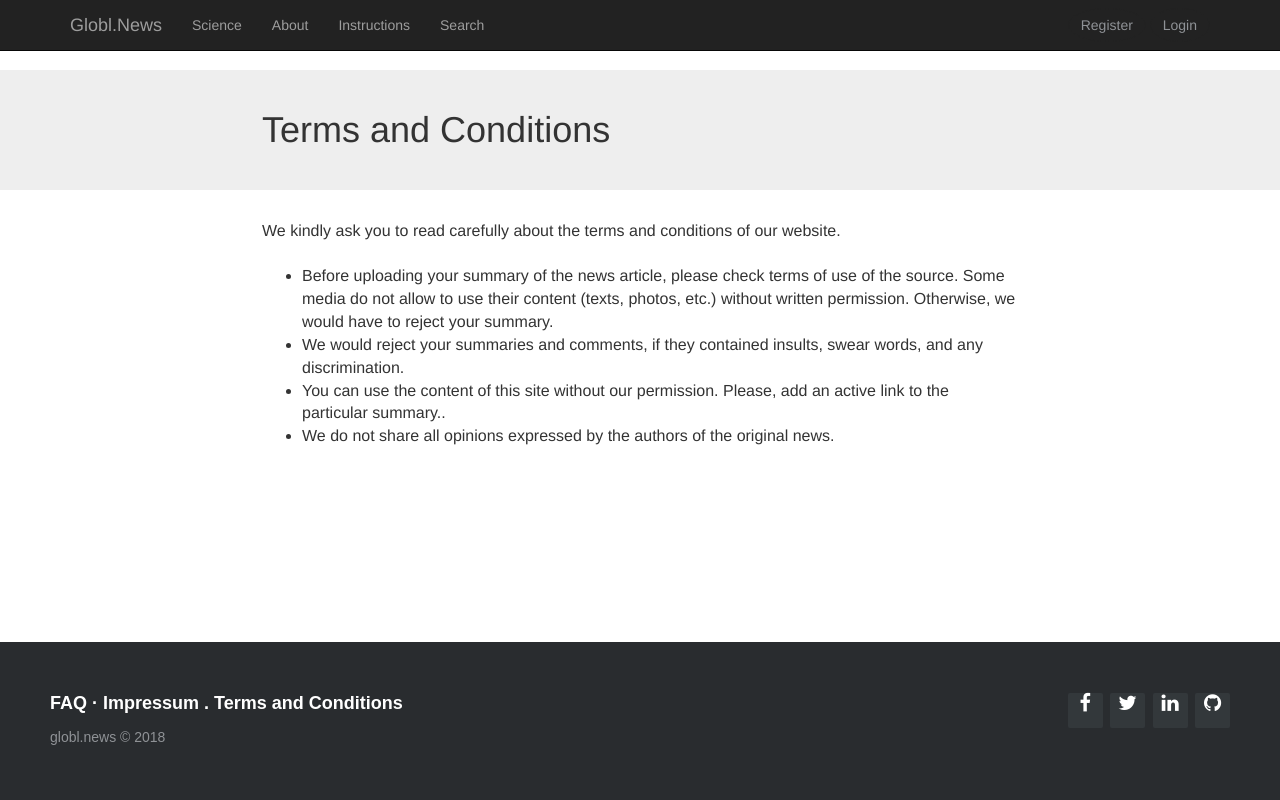
After one commit to k-sokolov/globl_news, a Django app: page /terms in a window 1280 px wide. The commit adds this page. Run offline with Django 3.2, Linux system fonts and the light colour scheme; some libraries are stand-ins or nearby versions.

Commit message:
added terms and condition page and added link to footer

```diff
--- a/globlnews/templates/_layouts/base.html
+++ b/globlnews/templates/_layouts/base.html
@@ -92,6 +92,8 @@
 					<a href="/faq">FAQ</a>
 					·
 					<a href="/imprint">Impressum</a>
+          .
+          <a href="/terms">Terms and Conditions</a>
 				</p>
 
 				<p>globl.news &copy; 2018</p>
--- /dev/null
+++ b/globlnews/templates/terms.html
@@ -0,0 +1,27 @@
+{% extends '_layouts/base.html'%}
+
+{% block headline %} <div class="content_header"><h1>Terms and Conditions</h1></div> {% endblock headline %}
+
+
+{% block content %}
+
+
+
+<div class="content">
+
+
+
+We kindly ask you to read carefully about the terms and conditions of our website.
+<br>
+<br>
+<ul>
+  <li>Before uploading your summary of the news article, please check terms of use of the source.
+    Some media do not allow to use their content (texts, photos, etc.) without written permission. Otherwise, we would have to reject your summary.</li>
+  <li>We would reject your summaries and comments, if they contained insults, swear words, and any discrimination.</li>
+<li>  You can use the content of this site without our permission. Please, add an active link to the particular summary..</li>
+<li>  We do not share all opinions expressed by the authors of the original news.</li>
+</ul>
+
+</div>
+
+{% endblock %}
--- a/globlnews/urls.py
+++ b/globlnews/urls.py
@@ -38,4 +38,5 @@ urlpatterns = [
     path('projectinformation', ProjectInformationView.as_view(), name='projectinformation'),
     path('summaries/', include('summaries.urls')),
     path('admin', admin.site.urls),
+    path('terms', TermsView.as_view(), name='terms')
 ]
--- a/globlnews/views.py
+++ b/globlnews/views.py
@@ -77,3 +77,6 @@ class ScienceStuffView(generic.TemplateView):
 
 class ProjectInformationView(generic.TemplateView):
     template_name = 'projectinformation.html'
+
+class TermsView(generic.TemplateView):
+        template_name = 'terms.html'
```
